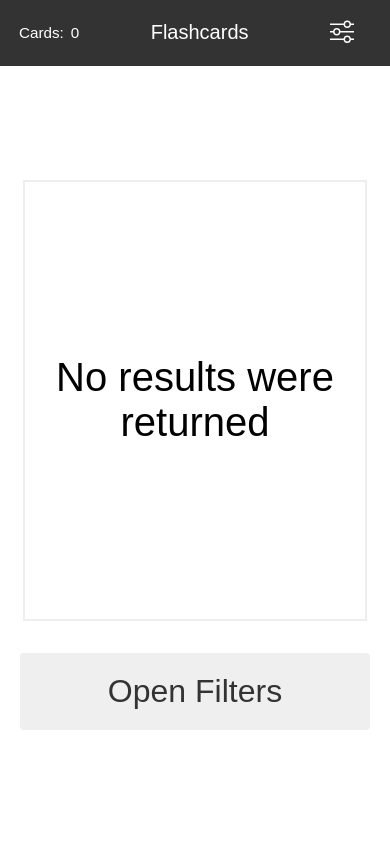
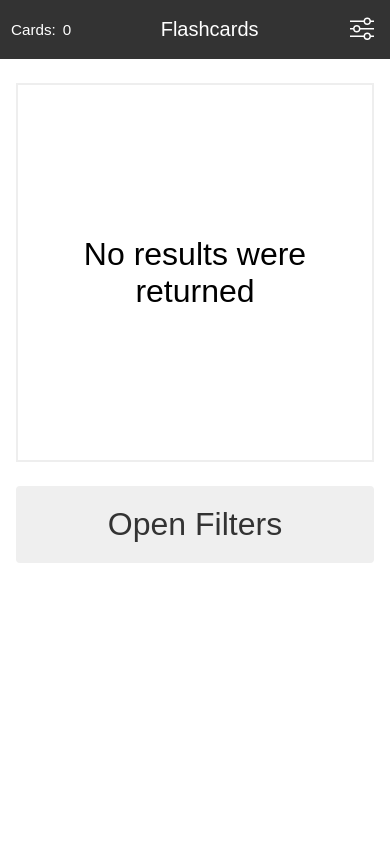
Before and after one commit to st003/flashcards, a Django app: page /flashcard/ in a window 390 px wide. Run offline with Django 4.2, Linux system fonts and the light colour scheme; data that the repository does not hold is empty.

Commit message:
Improvements to phone support

```diff
--- a/flashcards-app/words/static/words/css/words.css
+++ b/flashcards-app/words/static/words/css/words.css
@@ -58,12 +58,13 @@ body {
 }
 
 header {
-    padding: 0.5rem 1rem;
+    padding: 0.5rem;
     align-items: center;
     background-color: var(--primary-color);
     color: var(--light-text);
 }
 header h1 {
+    margin: 0.5rem 0;
     font-size: 1.25rem;
     font-weight: 400;
     text-align: center;
@@ -89,11 +90,8 @@ header h1 {
 .flashcard_header h1 {
     flex-grow: 1;
 }
-.flashcard_header .filters {
-    margin-right: 0.25rem;
-}
 .flashcard_header .filters .filters_btn {
-    padding: 0.5rem 1rem;
+    padding: 0.5rem;
     background-color: transparent;
     border: none;
     color: var(--light-text);
@@ -104,21 +102,26 @@ main {
     display: flex;
     flex-direction: column;
     flex-grow: 1;
-    align-items: center;
-    justify-content: center;
+}
+
+.content {
+    display: flex;
+    flex-direction: column;
+    height: 100%;
 }
 
 .card {
     display: flex;
-    width: 75%;
-    height: 50%;
-    margin-bottom: 2rem;
-    padding: 1.5rem;
+    height: 375px;
+    margin: 1.5rem 1rem;
     align-items: center;
     justify-content: center;
     border: 2px solid var(--neutral-color);
-    font-size: 2.5rem;
+    font-size: 2rem;
     text-align: center;
+}
+.card > div {
+    margin: 0 1rem;
 }
 .card .answer {
     color: var(--answer-text);
@@ -126,15 +129,17 @@ main {
 
 .flip_btn_container {
     display: flex;
+    width: inherit;
+    margin-bottom: 1rem;
     justify-content: center;
-    width: 100%;
 }
 .flip_btn_container > div {
-    padding: 0 1.25rem;
-    width: inherit;
+    margin: 0 1rem;
+    width: 100%;
 }
 .flip_btn_container button {
     width: 100%;
+    font-size: 2rem;
 }
 
 footer {
@@ -205,7 +210,7 @@ footer a:hover {
     margin-bottom: 1.5rem;
 }
 .modal_footer {
-    padding: 0.75rem 1rem;
+    padding: 1rem 1rem 0.75rem 1rem;
     border-top: 1px solid var(--neutral-color);
     text-align: center;
 }
@@ -234,15 +239,21 @@ footer a:hover {
         padding-right: 0.75rem;
         font-size: 1rem;
     }
+    .content {
+        align-items: center;
+        justify-content: center;
+    }
     .card {
-        width: 375px;
+        width: 450px;
         height: 425px;
-        margin-bottom: 2.5rem;
-        padding: 2.5rem;
+        margin: 2rem 0;
         font-size: 2.5rem;
     }
     .flip_btn_container {
         width: 450px;
+    }
+    .flip_btn_container > div {
+        margin: 0;
     }
     .modal {
         width: 450px;
@@ -254,20 +265,17 @@ footer a:hover {
 
 /* Large devices (desktops, 992px and up) */
 @media (min-width: 992px) {
-    header {
-        padding: 0.75rem;
-    }
     header h1 {
         font-size: 2rem;
     }
     .flashcard_header .filter_results .filter_settings {
         display: table-row-group;
     }
+    .card {
+        width: 500px;
+    }
     .flip_btn_container {
-        width: auto;
-    }
-    .flip_btn_container button {
-        width: auto;
+        width: 500px;
     }
     footer {
         display: block;
--- a/flashcards-app/words/templates/words/flashcard.html
+++ b/flashcards-app/words/templates/words/flashcard.html
@@ -36,6 +36,7 @@
         </div>
     </header>
     <main>
+        <div class="content">
             <div class="card">
                 <div v-if="error">No results were returned</div>
                 <div v-else>
@@ -50,6 +51,7 @@
                 <div v-else>
                     <button v-if="cardIsFlipped" class="btn tertiary_color" @click="nextCard()">Next Card</button>
                     <button v-else class="btn secondary_color" @click="flipCard()">Flip Card</button>
+                </div>
             </div>
         </div>
     </main>
```
Lines whose indentation alone changed are shown as unchanged.
